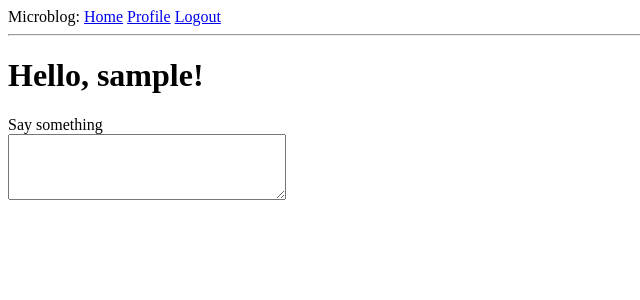
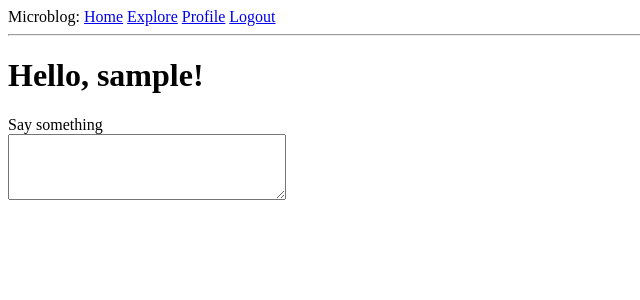
Before and after one commit to CorneliaKelinske/microblog, a Flask app: page / in a window 1280 px wide. Shown: the top 300 px of the page, without its empty margins (0-640 px from the left). Run offline with Flask 2, Linux system fonts and the light colour scheme; the visitor is signed in with stand-in values (Sample User, id 1); data comes from the database, SQL or seed files in the repository; data that the repository does not hold is empty.

Commit message:
added Explore to navigation bar

```diff
--- a/app/templates/base.html
+++ b/app/templates/base.html
@@ -17,6 +17,7 @@
         {% if current_user.is_anonymous %}
         <a href="{{ url_for('login') }}">Login</a>
         {% else %}
+        <a href="{{ url_for('explore') }}">Explore</a>
         <a href="{{ url_for('user', username=current_user.username) }}">Profile</a>
         <a href="{{ url_for('logout') }}">Logout</a>
         {% endif %}
--- a/app/templates/index.html
+++ b/app/templates/index.html
@@ -3,6 +3,7 @@
 
 {% block content %}
     <h1>Hello, {{ current_user.username }}!</h1>
+    {% if form %}
     <form action="" method="post">
         {{ form.hidden_tag() }}
         <p>
@@ -13,6 +14,7 @@
             {% endfor %}
         </p>
     </form>
+    {% endif %}
     {% for post in posts %}
     <div>
         <p>{{ post.author.username }} says: <b>{{ post.body }}</b></p>
```
